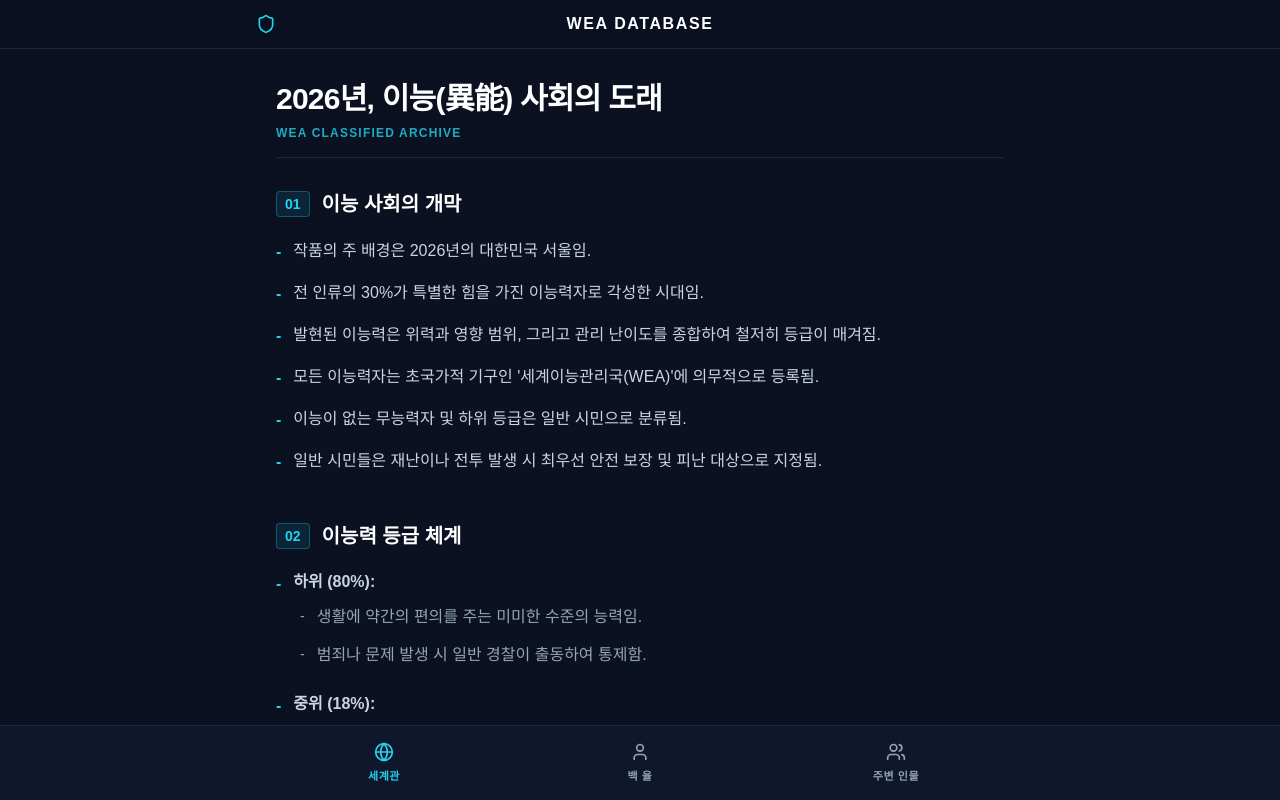
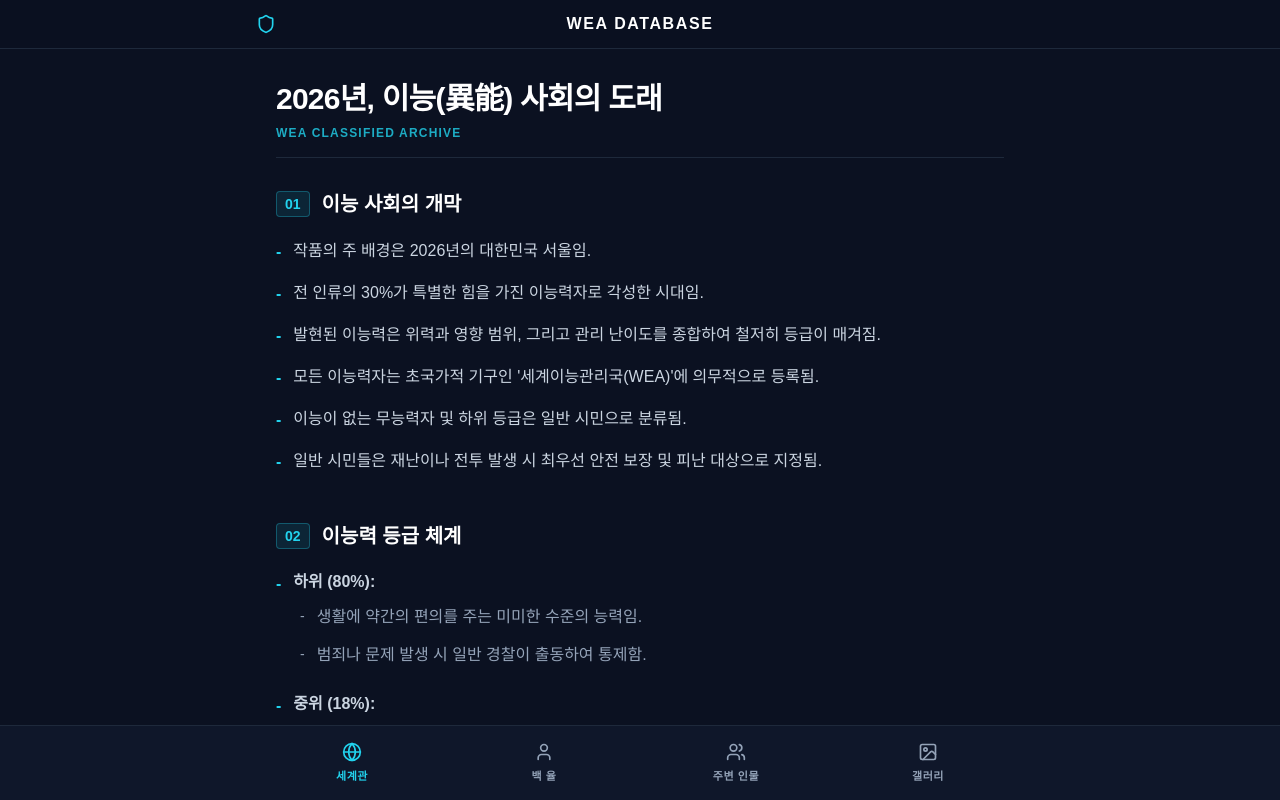
Before and after one commit to gbe-gif/BackYul, a React (Vite) app: page / in a window 1280 px wide. Shown: the top 800 px of the page. Built offline with nearby package versions, Linux system fonts and the light colour scheme; a web font is replaced by a local one.

Commit message:
feat: add gallery page
Implement the gallery module to display archived images, including navigation support and dynamic loading of media assets.

```diff
--- a/src/App.tsx
+++ b/src/App.tsx
@@ -3,11 +3,12 @@ import { AnimatePresence } from 'motion/react';
 import Worldview from './pages/Worldview';
 import Characters from './pages/Characters';
 import SideCharacters from './pages/SideCharacters';
+import Gallery from './pages/Gallery';
 import BottomNav from './components/BottomNav';
 import { Shield } from 'lucide-react';
 
 export default function App() {
-  const [activeTab, setActiveTab] = useState<'worldview' | 'characters' | 'sideCharacters'>('worldview');
+  const [activeTab, setActiveTab] = useState<'worldview' | 'characters' | 'sideCharacters' | 'gallery'>('worldview');
 
   return (
     <div className="min-h-screen flex flex-col w-full bg-navy-dark">
@@ -27,6 +28,7 @@ export default function App() {
           {activeTab === 'worldview' && <Worldview key="worldview" />}
           {activeTab === 'characters' && <Characters key="characters" />}
           {activeTab === 'sideCharacters' && <SideCharacters key="sideCharacters" />}
+          {activeTab === 'gallery' && <Gallery key="gallery" />}
         </AnimatePresence>
       </main>
 
--- a/src/components/BottomNav.tsx
+++ b/src/components/BottomNav.tsx
@@ -1,9 +1,9 @@
 import React from 'react';
-import { Globe, User, Users } from 'lucide-react';
+import { Globe, User, Users, ImageIcon } from 'lucide-react';
 
 interface BottomNavProps {
-  activeTab: 'worldview' | 'characters' | 'sideCharacters';
-  setActiveTab: (tab: 'worldview' | 'characters' | 'sideCharacters') => void;
+  activeTab: 'worldview' | 'characters' | 'sideCharacters' | 'gallery';
+  setActiveTab: (tab: 'worldview' | 'characters' | 'sideCharacters' | 'gallery') => void;
 }
 
 export default function BottomNav({ activeTab, setActiveTab }: BottomNavProps) {
@@ -37,6 +37,15 @@ export default function BottomNav({ activeTab, setActiveTab }: BottomNavProps) {
           <Users className="w-5 h-5 mb-1.5" />
           <span className="text-[10px] sm:text-[11px] font-bold tracking-wider truncate max-w-full">주변 인물</span>
         </button>
+        <button
+          onClick={() => setActiveTab('gallery')}
+          className={`flex-1 flex flex-col items-center justify-center py-4 px-2 transition-colors ${
+            activeTab === 'gallery' ? 'text-cyan-neon' : 'text-silver hover:text-silver-light'
+          }`}
+        >
+          <ImageIcon className="w-5 h-5 mb-1.5" />
+          <span className="text-[10px] sm:text-[11px] font-bold tracking-wider truncate max-w-full">갤러리</span>
+        </button>
       </div>
     </nav>
   );
--- /dev/null
+++ b/src/pages/Gallery.tsx
@@ -0,0 +1,38 @@
+import React from 'react';
+import { motion } from 'motion/react';
+
+export default function Gallery() {
+  // Generate image URLs from 1 to 21
+  const images = Array.from({ length: 21 }, (_, i) => `https://gbe88.uk/G/${i + 1}.webp`);
+
+  return (
+    <motion.div
+      initial={{ opacity: 0, y: 20 }}
+      animate={{ opacity: 1, y: 0 }}
+      exit={{ opacity: 0, y: -20 }}
+      transition={{ duration: 0.3 }}
+    >
+      <div className="mb-8 border-b border-navy-light pb-4">
+        <h1 className="text-2xl md:text-3xl font-bold text-white tracking-tight">
+          수록 이미지 모음
+        </h1>
+        <p className="text-cyan-neon/80 mt-2 text-xs font-bold tracking-widest uppercase">
+          🖼️ 갤러리 (Gallery)
+        </p>
+      </div>
+
+      <div className="space-y-8 flex flex-col items-center">
+        {images.map((src, index) => (
+          <div key={index} className="w-full max-w-2xl bg-navy-light/20 p-2 rounded-xl border border-navy-light">
+            <img
+              src={src}
+              alt={`Gallery Image ${index + 1}`}
+              className="w-full h-auto rounded-lg shadow-md"
+              referrerPolicy="no-referrer"
+            />
+          </div>
+        ))}
+      </div>
+    </motion.div>
+  );
+}
```
